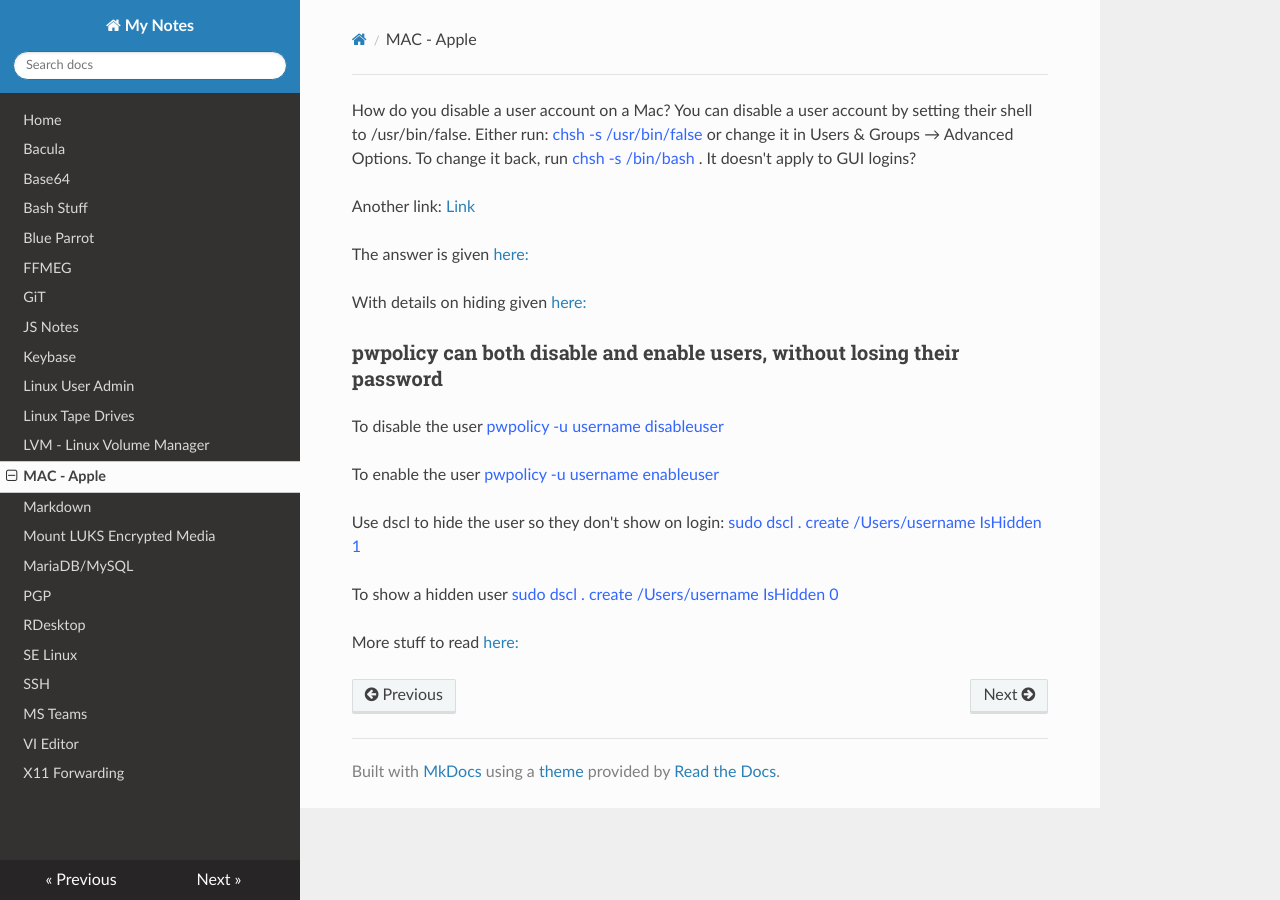
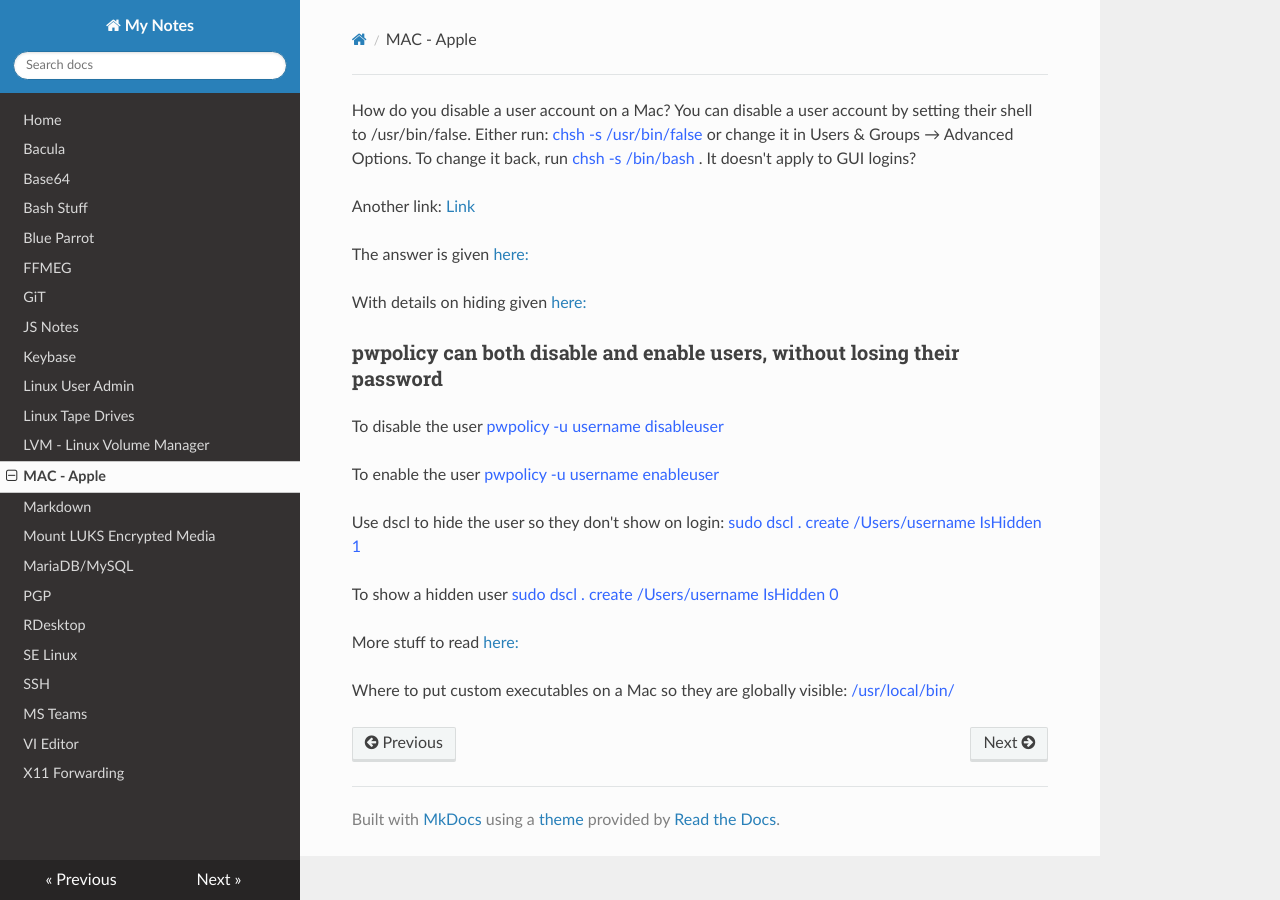
Before and after one commit to rldutch1/notes, an MkDocs documentation site: the page built from docs/mac_apple.md, in a window 1280 px wide. Built offline with MkDocs 1.6.1, drawn with Linux system fonts in a browser that asks for light colours; nearby versions of some CDN libraries.

Commit message:
Added global executable path for MacOS.

```diff
--- a/docs/mac_apple.md
+++ b/docs/mac_apple.md
@@ -26,3 +26,6 @@ To show a hidden user
 <span style="color: #3366ff;">sudo dscl . create /Users/username IsHidden 0</span>
 
 More stuff to read [here:](https://serverfault.com/questions/61214/how-can-i-disable-a-user-account-from-the-cli-with-mac-os-x-server#new-answer)
+
+Where to put custom executables on a Mac so they are globally visible:
+<span style="color: #3366ff;">/usr/local/bin/</span>
```
Also changed, not shown: site/index.html, site/mac_apple/index.html, site/search/search_index.json, 1 other file.
